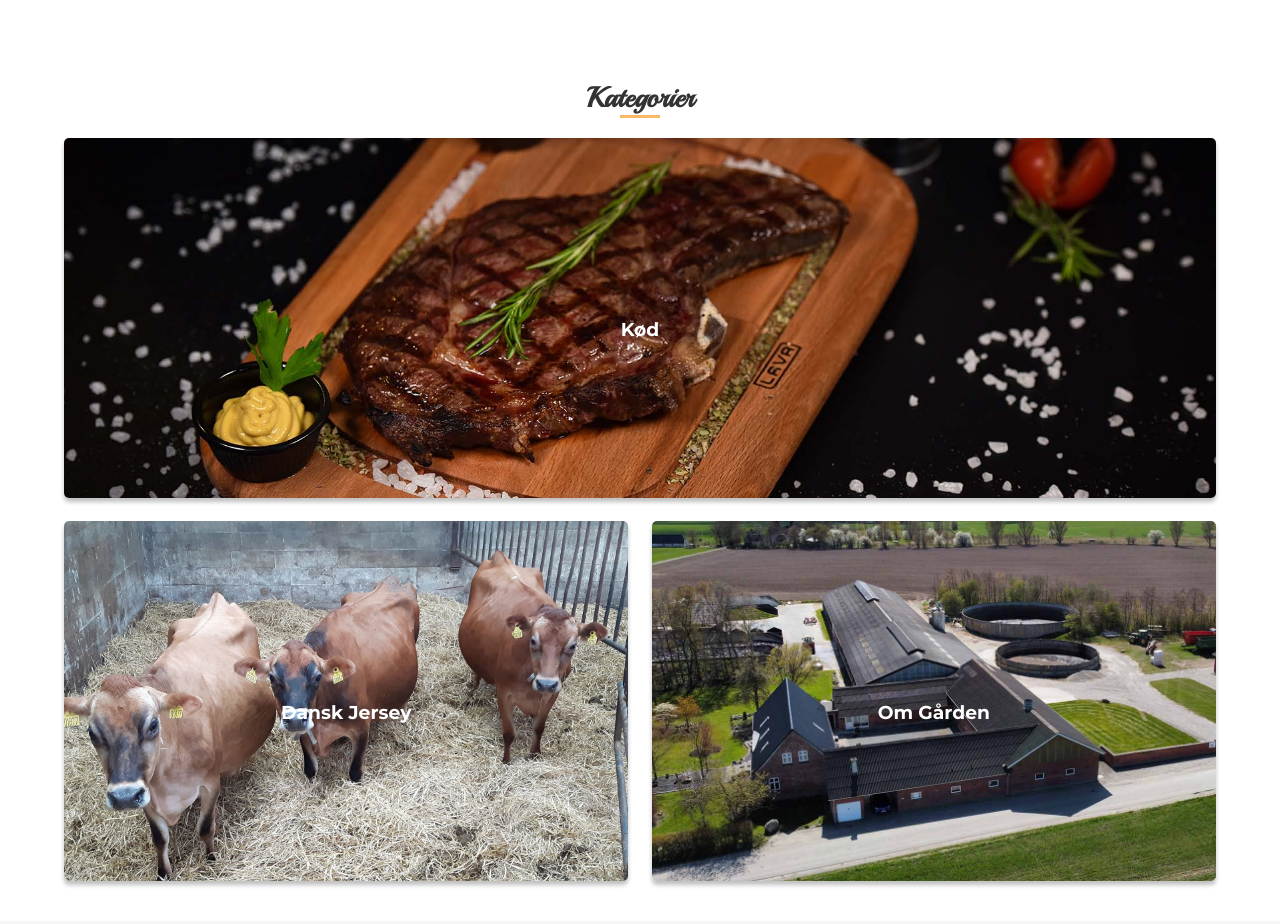
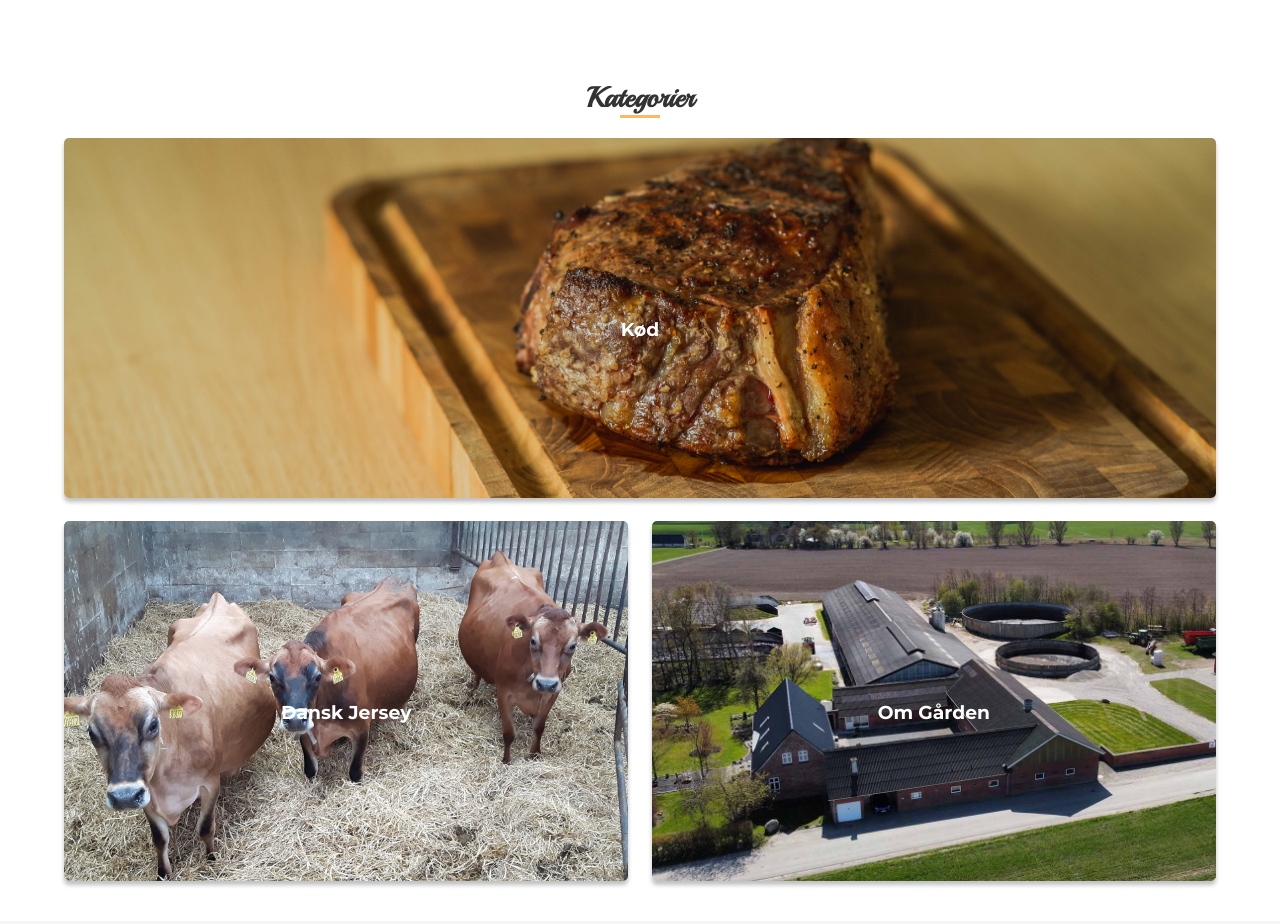
Before and after one commit to TWaskiw/lundss, a plain HTML site: page index.html in a window 1280 px wide. Shown: the part 1600-2524 px from the top of the page. Drawn offline with nearby package versions, Linux system fonts and the light colour scheme; no server answers.

Commit message:
Nyt billede

```diff
--- a/css/main.css
+++ b/css/main.css
@@ -563,7 +563,7 @@ img {
 .top-box {
   width: 100%;
   height: 360px;
-  background-image: url("../img/kategori1.jpg");
+  background-image: url("../img/6363.jpg");
   background-size: cover;
   background-repeat: no-repeat;
   background-position: 50% 46%;
```
Also changed, not shown: img/6363.jpg (added).
